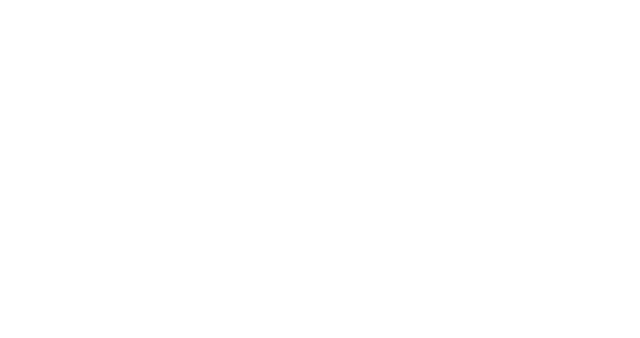
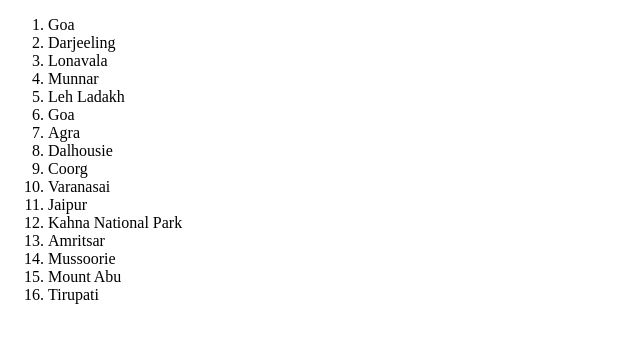
Before and after one commit to acciojob/holiday-list-react-akhssm, a React app: page / in a window 1280 px wide. Shown: the whole page, without its empty margins (0-640 px from the left). Built offline with nearby package versions, Linux system fonts and the light colour scheme.

Commit message:
Wrote code according to the given description

```diff
--- a/src/components/App.js
+++ b/src/components/App.js
@@ -1,9 +1,9 @@
-
-import React, { useState, useEffect } from "react";
+import React from "react";
 import './../styles/App.css';
 
 const App = () => {
-    const cityList = [{ name: 'Goa', country: 'India' },
+  const cityList = [
+    { name: 'Goa', country: 'India' },
     { name: 'Amsterdam', country: 'Netherlands' },
     { name: 'New York', country: 'USA' },
     { name: 'Darjeeling', country: 'India' },
@@ -30,14 +30,22 @@ const App = () => {
     { name: 'Amritsar', country: 'India' },
     { name: 'Mussoorie', country: 'India' },
     { name: 'Mount Abu', country: 'India' },
-    { name: 'Tirupati', country: 'India' },
-    ]
+    { name: 'Tirupati', country: 'India' }
+  ];
+
+  const indianCities = cityList.filter(city => city.country === "India");
 
   return (
     <div id="main">
-               {/* Do not remove the main div */}
+      <ol>
+        {indianCities.map((city, index) => (
+          <li key={`location${index + 1}`}>
+            {city.name}
+          </li>
+        ))}
+      </ol>
     </div>
-  )
-}
+  );
+};
 
-export default App
+export default App;
--- a/src/index.html
+++ b/src/index.html
@@ -3,10 +3,9 @@
 <head>
 <meta charset="UTF-8">
 <meta name="viewport" content="width=device-width, initial-scale=1.0">
-<meta http-equiv="X-UA-Compatible" content="ie=edge">
 <title>React Boilerplate</title>
 </head>
 <body>
-<div id="root">
-</div>
+<div id="root"></div>
+</body>
 </html>
```
